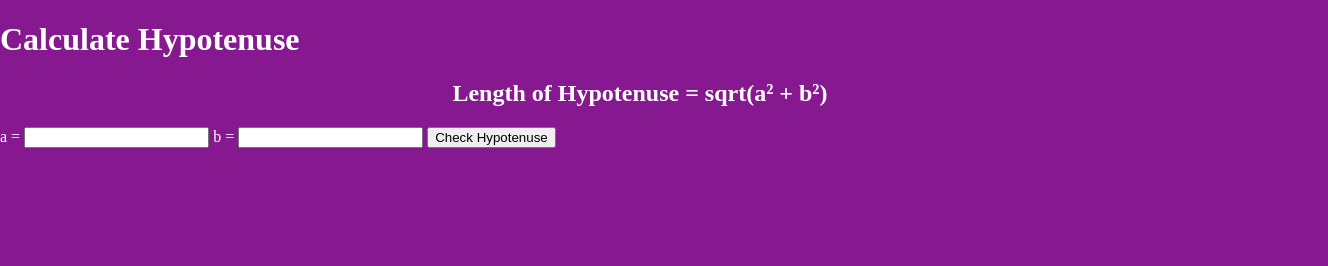
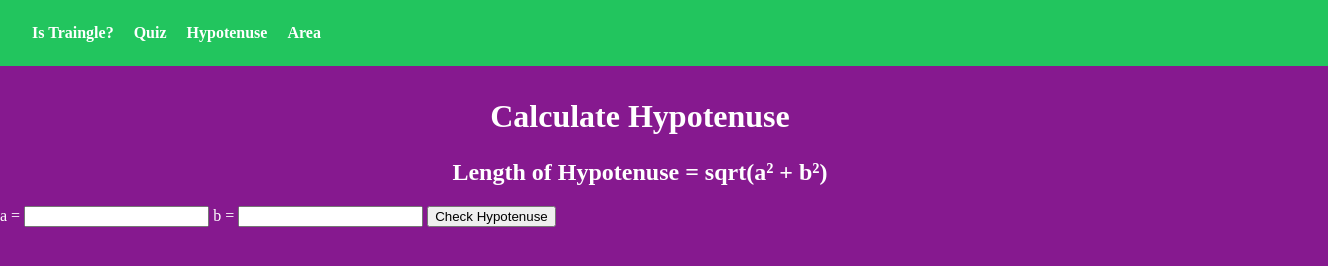
Before and after one commit to Kothalkarpriya/fun_with_traingle, a plain HTML site: page hypoteneous.html in a window 1280 px wide. Shown: the whole page, 1328 px wide, since content can reach past the window. Drawn offline with Linux system fonts and the light colour scheme.

Commit message:
update css for hypoteneous

```diff
--- a/hypoteneous.html
+++ b/hypoteneous.html
@@ -8,7 +8,13 @@
     <link rel="stylesheet" href="style.css"/>
 </head>
 <body>
-    <h1>Calculate Hypotenuse</h1>
+    <nav>
+        <a href="index.html">Is Traingle?</a>
+        <a href="quiz.html">Quiz</a>
+        <a href="hypoteneous.html">Hypotenuse</a>
+        <a href="area.html">Area</a>
+    </nav>
+    <h1 class="heading">Calculate Hypotenuse</h1>
     <h2>Length of Hypotenuse = sqrt(a² + b²)</h2>
     <label>a = </label>
     <input class="input" type="number"/>
```
